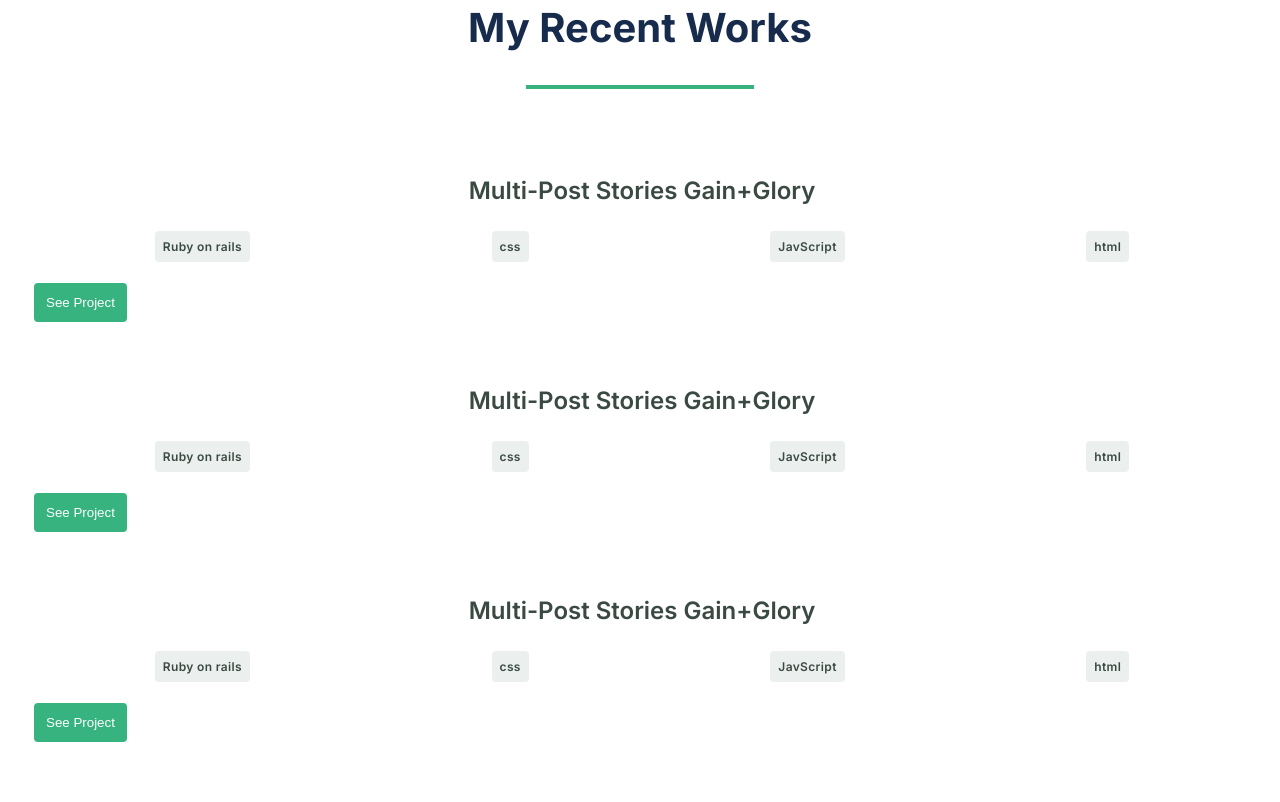
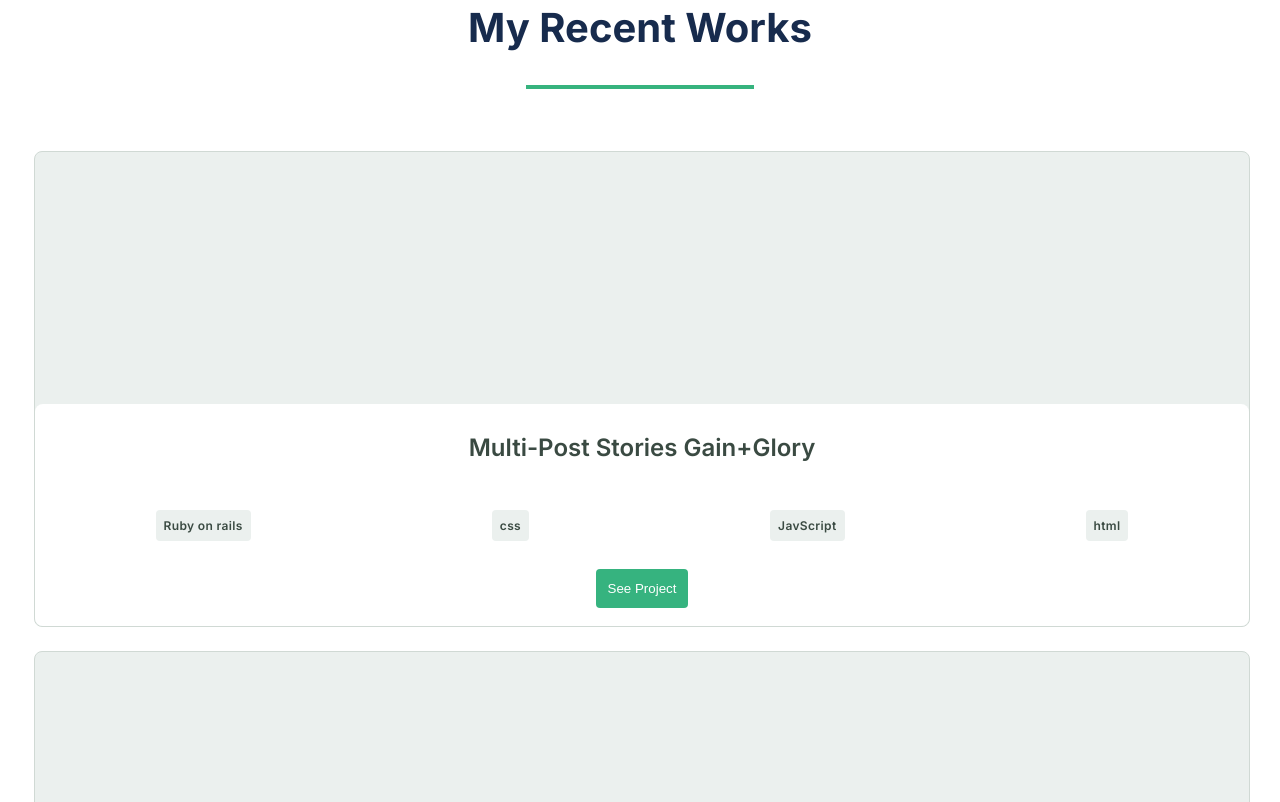
Before and after one commit to sabetech/myportfolio-web, a website: page index.html in a window 1280 px wide. Shown: the part 846-1648 px from the top of the page. Drawn offline with Linux system fonts and the light colour scheme.

Commit message:
Fix "See Project Button" alignment to page

```diff
--- a/style.css
+++ b/style.css
@@ -181,6 +181,23 @@ a:active {
   margin-top: 62px;
 }
 
+.grid-item {
+  height: 474px;
+  border-radius: 8px;
+  background-color: #ebf0ee;
+  border: 1px solid #d0d9d4;
+}
+
+.grid-item-info {
+  display: flex;
+  flex-direction: column;
+  justify-content: space-around;
+  background-color: #fff;
+  border-radius: 8px;
+  height: 222px;
+  margin-top: 252px;
+}
+
 .headline {
   font-family: Inter, sans-serif;
   font-size: 40px;
```
